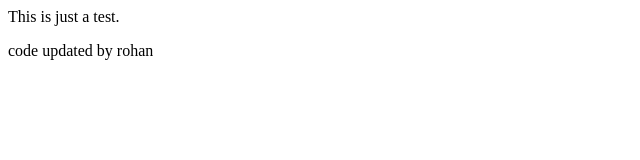
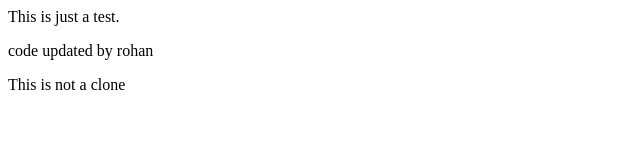
Before and after one commit to Navneet9968/se-project, a plain HTML site: page index.html in a window 1280 px wide. Shown: the whole page, without its empty margins (0-640 px from the left). Drawn offline with Linux system fonts and the light colour scheme.

Commit message:
Update index.html

```diff
--- a/index.html
+++ b/index.html
@@ -9,6 +9,7 @@
 <body>
     This is just a test.
     <p>code updated by rohan</p>
+    <p>This is not a clone</p>
 
 </body>
 </html>
```
